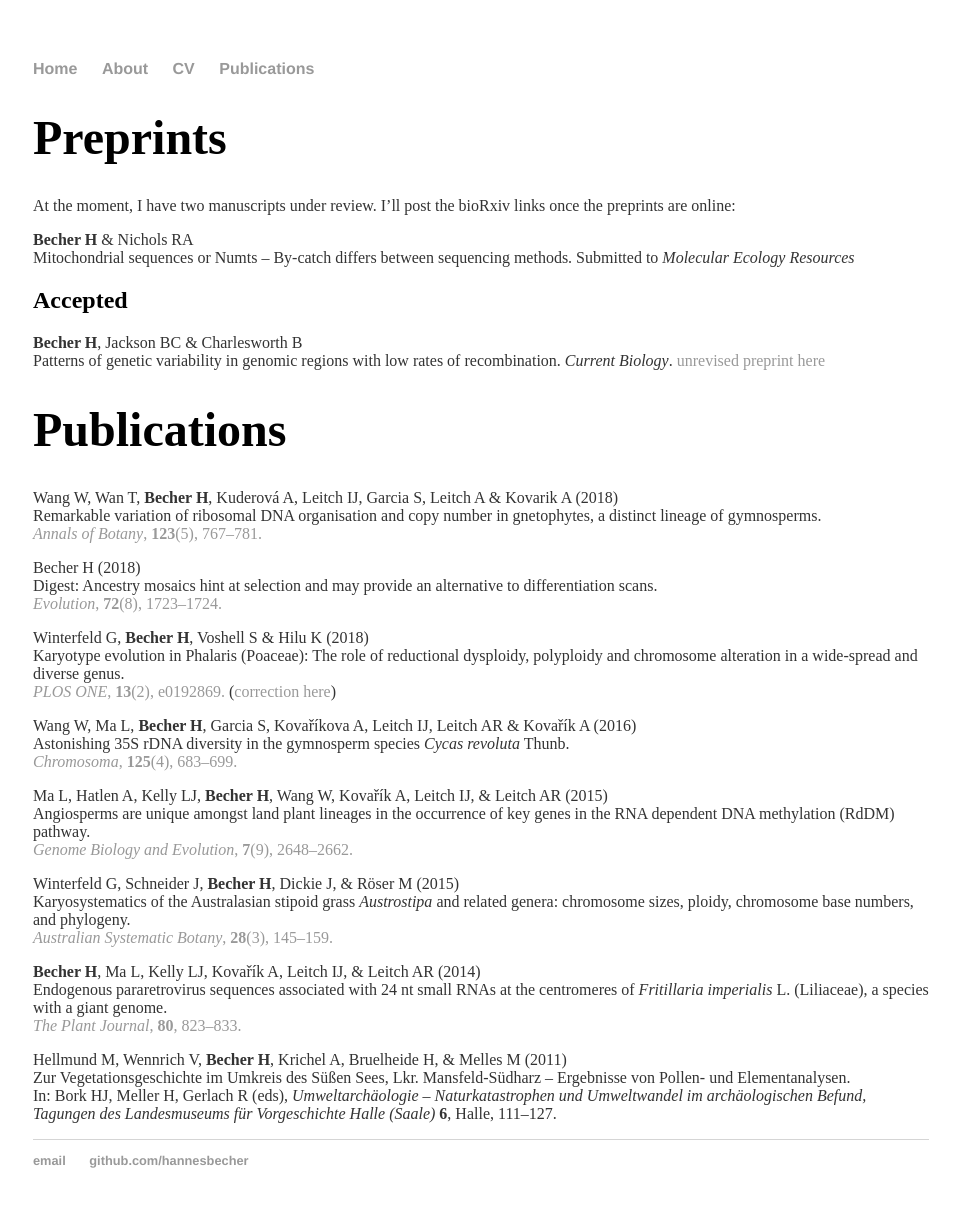
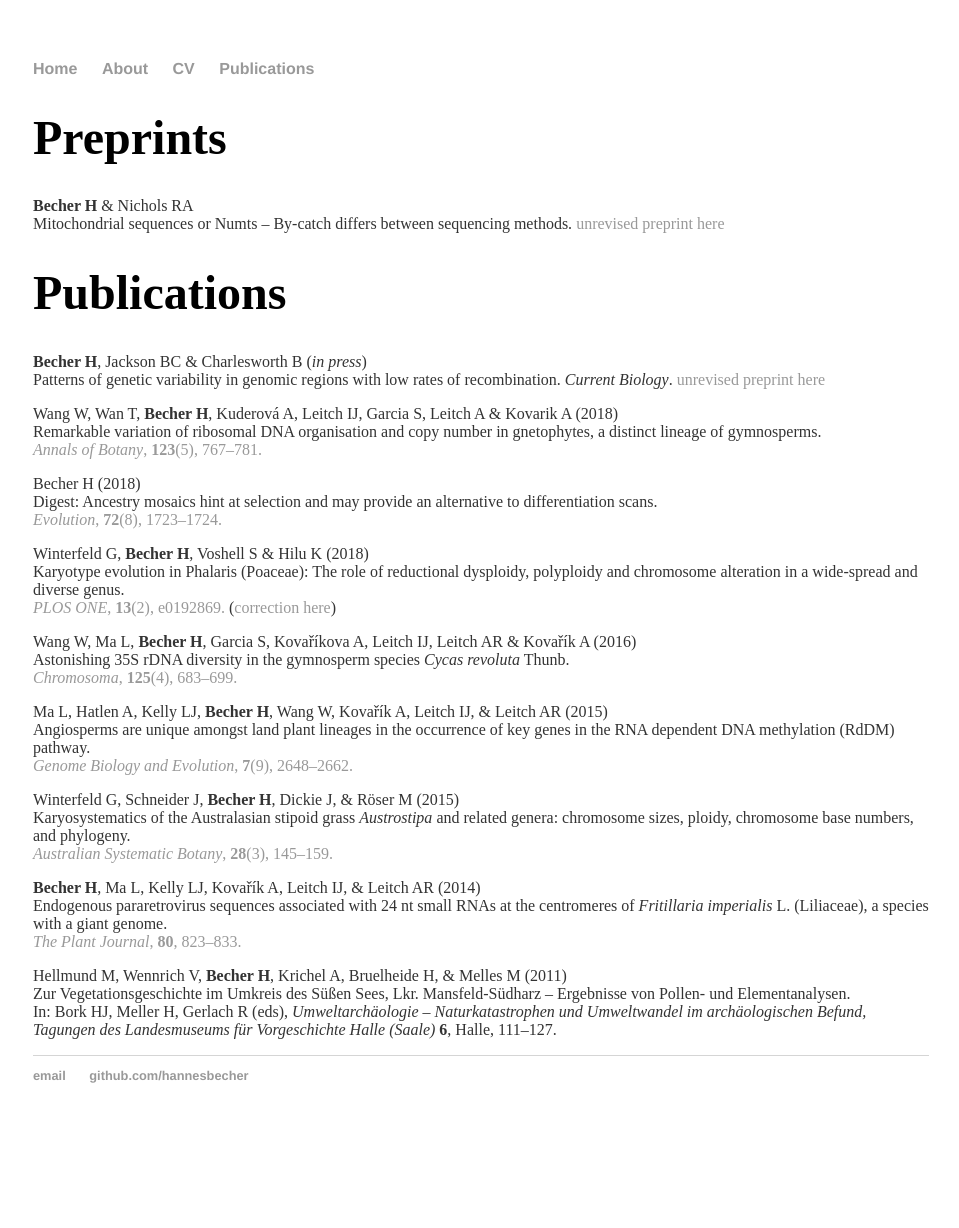
Before and after one commit to hannesbecher/hannesbecher.github.io, a Jekyll site: the page built from publications/index.md, in a window 1280 px wide. Shown: the whole page, without its empty margins (159-1118 px from the left). Built offline with Jekyll 4.4.1, drawn with Linux system fonts in a browser that asks for light colours; after the commit the page ends 1143 px from its top, so only the background shows below that.

Commit message:
Update index.md

```diff
--- a/publications/index.md
+++ b/publications/index.md
@@ -4,17 +4,18 @@ title: Hannes Becher - Publications
 ---
 
 # Preprints
-At the moment, I have two manuscripts under review. I'll post the bioRxiv links once the preprints are online:
+
 
 **Becher H** & Nichols RA
-Mitochondrial sequences or Numts – By-catch differs between sequencing methods. Submitted to *Molecular Ecology Resources*
+Mitochondrial sequences or Numts – By-catch differs between sequencing methods. [unrevised preprint here](https://www.biorxiv.org/content/10.1101/739805v1)
 
-## Accepted
 
-**Becher H**, Jackson BC & Charlesworth B
+
+
+# Publications
+**Becher H**, Jackson BC & Charlesworth B (*in press*)
 Patterns of genetic variability in genomic regions with low rates of recombination. *Current Biology*. [unrevised preprint here](https://www.biorxiv.org/content/10.1101/739888v2)
 
-# Publications
 Wang W, Wan T, **Becher H**, Kuderová A, Leitch IJ, Garcia S, Leitch A & Kovarik A (2018)
 Remarkable variation of ribosomal DNA organisation and copy number in gnetophytes, a distinct lineage of gymnosperms.
 [*Annals of Botany*, **123**(5), 767–781.](https://doi.org/10.1093/aob/mcy172)
```
